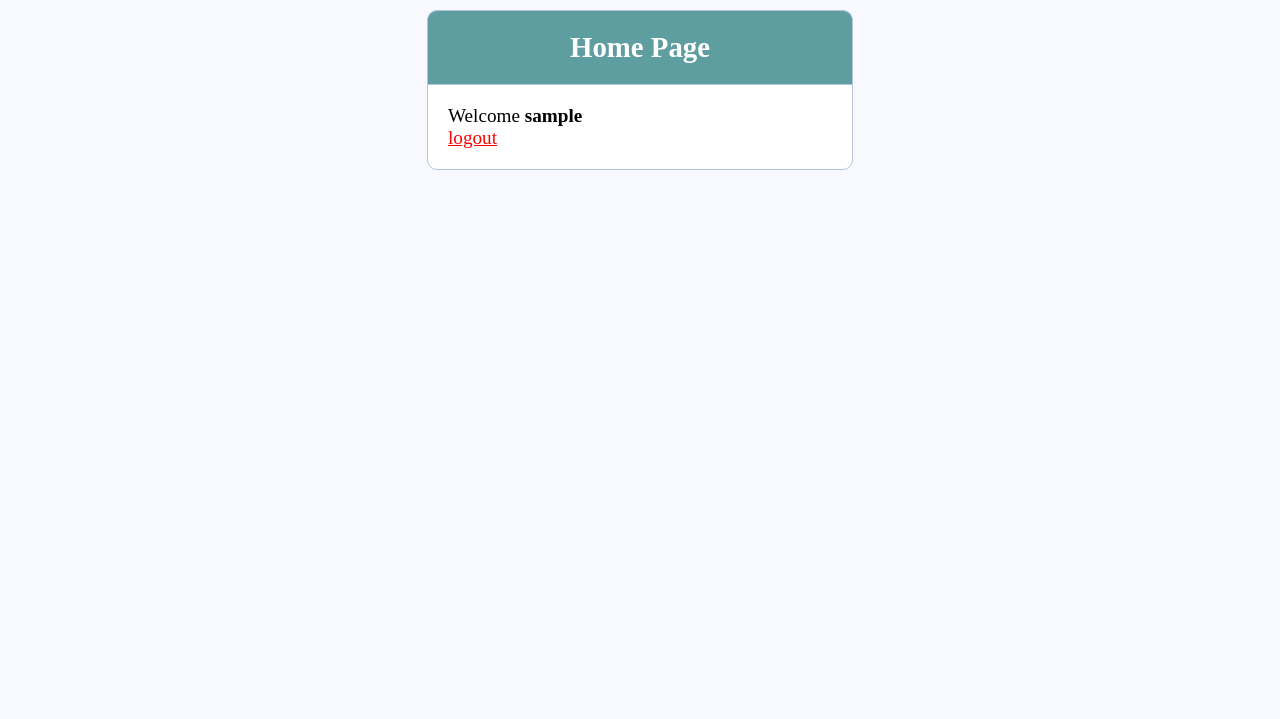
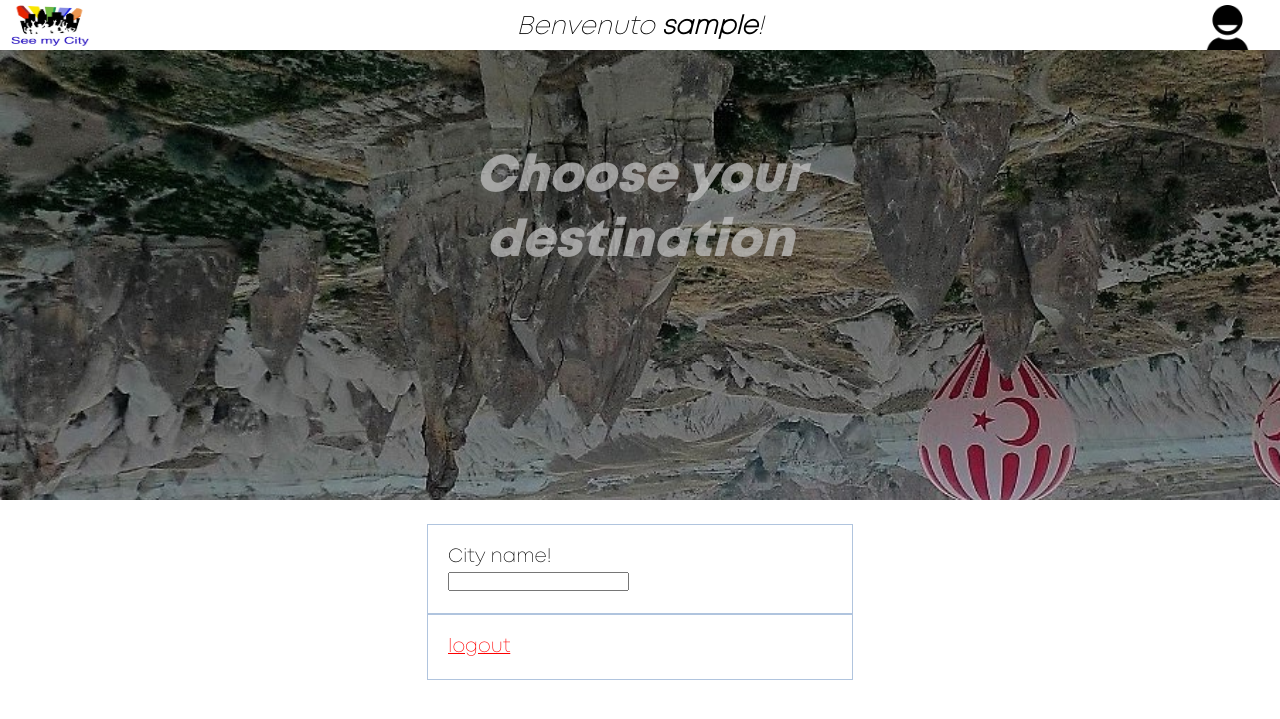
Before and after one commit to joshalva/projalpha, a PHP site: page / in a window 1280 px wide. Shown: the top 719 px of the page. Run offline with PHP 8.4, Linux system fonts and the light colour scheme; the visitor is signed in with stand-in values (Sample User, id 1).

Commit message:
Add files via upload
inizio index

```diff
--- a/index.php
+++ b/index.php
@@ -15,13 +15,26 @@ if (isset($_GET['logout'])) {
 <!DOCTYPE html>
 <html>
     <head>
-        <title>Home</title>
+        <title>SeeMyCity - Home</title>
         <link rel="stylesheet" type="text/css" href="style.css">
     </head>
     <body>
-        <div class="header">
-            <h2>Home Page</h2>
+        <div class="navcont">
+            <nav id="navbar">
+                <ul>
+                    <li id="nav1"><a href="home.html"><img src="images/logohome.PNG" alt="logo" width="100px" height="50px"></a></li>
+                    <li id="nav2"><em>Benvenuto<strong> <?php echo $_SESSION['nickname']; ?></strong>!</em></li>
+                    <li id="nav3"><img id="userph" src="images/user.png" width="45px" height="45px" ></li>
+                </ul>
+            </nav>
         </div>
+        <div class="contar">  <h1 id="titlehome"><em>Choose your destination</em></h1>
+        </div>
+        <br>
+
+        <form action="/action_page.php" method ='POST'>City name!<br>
+            <input type="text" name="nomecitta">
+        </form>
         <div class="content">
 
             <!-- notification message -->
@@ -38,7 +51,6 @@ if (isset($_GET['logout'])) {
 
             <!-- logged in user information -->
             <?php if (isset($_SESSION['nickname'])) : ?>
-                <p>Welcome <strong><?php echo $_SESSION['nickname']; ?></strong></p>
                 <p> <a href="index.php?logout='1'" style="color: red;">logout</a> </p>
             <?php endif ?>
         </div>
--- a/style.css
+++ b/style.css
@@ -1,10 +1,26 @@
+@font-face {
+   font-family: 'Mont-HeavyDEMO';
+   src: url(fonts/Mont-HeavyDEMO.otf) format('truetype');
+}
+@font-face {
+   font-family: 'Mont-ExtraLightDEMO';
+   src: url(fonts/Mont-ExtraLightDEMO.otf) format('truetype');
+}
+
 * {
 	margin: 0px;
 	padding: 0px;
 }
 body {
 	font-size: 120%;
-	background: #F8F8FF;
+        font-family: Mont-ExtraLightDEMO, Verdana, sans-serif;
+
+
+}
+
+
+h1, h2{
+        font-family: Mont-HeavyDEMO, Verdana, sans-serif;
 }
 
 .header {
@@ -15,7 +31,6 @@ body {
 	text-align: center;
 	border: 1px solid #B0C4DE;
 	border-bottom: none;
-	border-radius: 10px 10px 0px 0px;
 	padding: 20px;
 }
 form, .content {
@@ -24,7 +39,6 @@ form, .content {
 	padding: 20px;
 	border: 1px solid #B0C4DE;
 	background: white;
-	border-radius: 0px 0px 10px 10px;
 }
 .input-group {
 	margin: 10px 0px 10px 0px;
@@ -40,7 +54,6 @@ form, .content {
 	width: 93%;
 	padding: 5px 10px;
 	font-size: 16px;
-	border-radius: 5px;
 	border: 1px solid gray;
 }
 .btn {
@@ -67,3 +80,78 @@ form, .content {
 	border: 1px solid #3c763d;
 	margin-bottom: 20px;
 }
+a{
+    margin: 0;
+    padding: 0;
+}
+
+.navcont{
+    height: 50px;
+}
+
+#navbar{
+    position: relative;
+    width: auto;
+    height: inherit;
+}
+
+ul{
+    list-style-type: none;
+    margin: 0;
+    padding: 0;
+    height: inherit;
+/*
+    background-color: lightgrey;
+    opacity: 30%;
+*/
+}
+li{display: inline-block;
+    height: inherit;
+}
+#nav1{
+    float: left;
+    height: 75px;
+    width: 150px;
+}
+ul #nav2{
+    float: none;
+    transform: translateX(-50%);
+    left: 50%;
+    position: absolute;
+    text-align: center;
+    font-size: 2vw;
+    padding-top: 10px;
+}
+#nav3{
+    float: right;
+    width: 75px;
+}
+#userph{
+    padding-top: 5px;
+}
+.contar{
+    position: relative;
+    width: 100%;
+    height:450px;
+    border: 0.5 px solid black;
+    background-image: url(images/sfondo.jpg);
+    -moz-background-size: cover;
+  -webkit-background-size: cover;
+  -o-background-size: cover;
+  background-size: cover;
+  background-attachment:fixed;
+    text-align: center;
+    color: rgba(200,200,200,0.7);
+}
+
+.topBackground{
+    z-index: -100;
+}
+
+#titlehome{
+    position: absolute;
+    top: 50%;
+    left: 50%;
+    transform: translate(-50%,-100%);
+    font-size: 4.0vw;
+}
```
Also changed, not shown: login.php (+9 -3 lines), register.php (+14 -9 lines), server.php (+36 -9 lines), fonts/Mont-ExtraLightDEMO.otf (added), fonts/Mont-HeavyDEMO.otf (added), images/logohome.PNG (added), images/sfondo.jpg (added), images/sfondologin.jpg (added), images/user.png (added), 2 other files.
